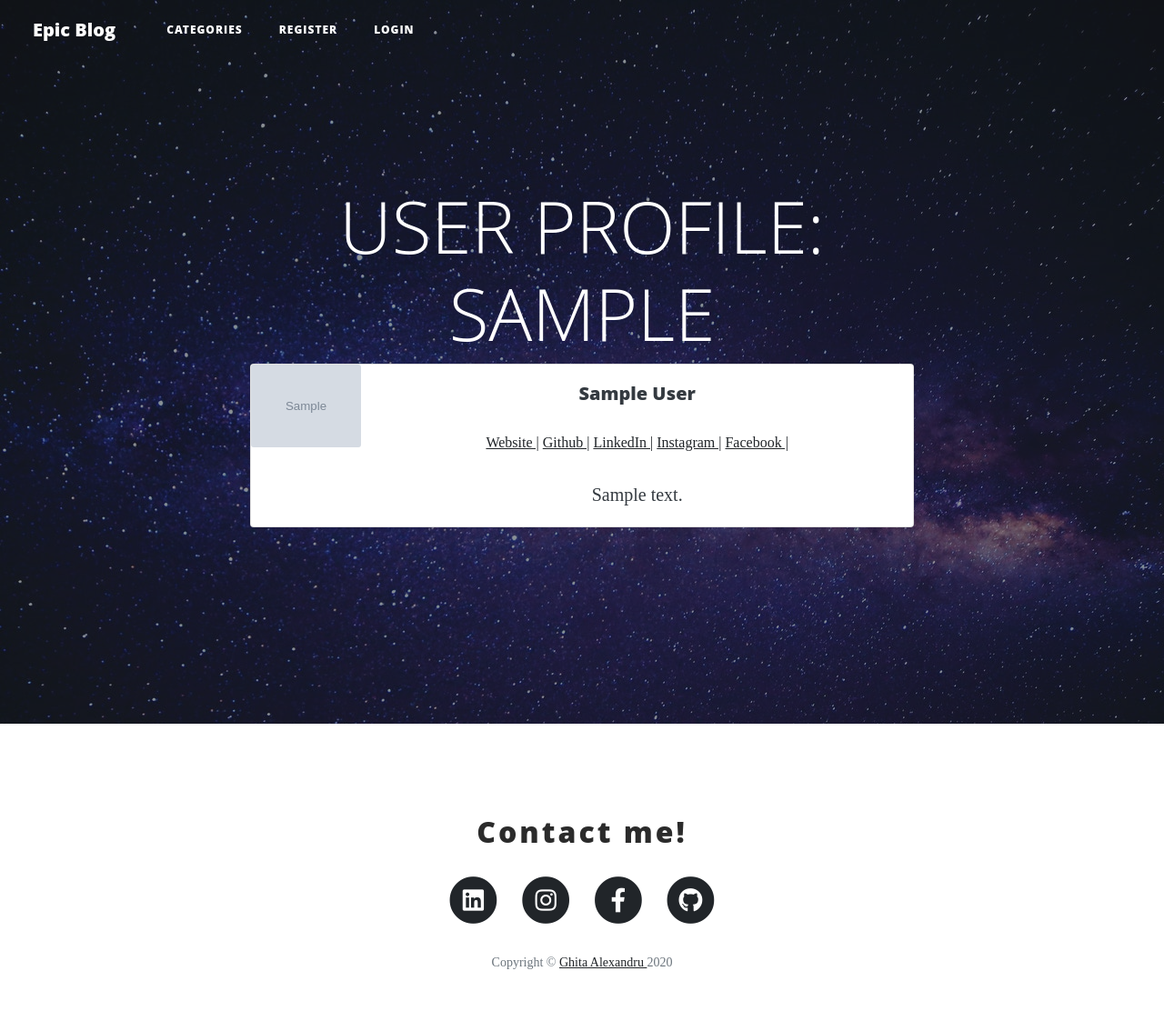
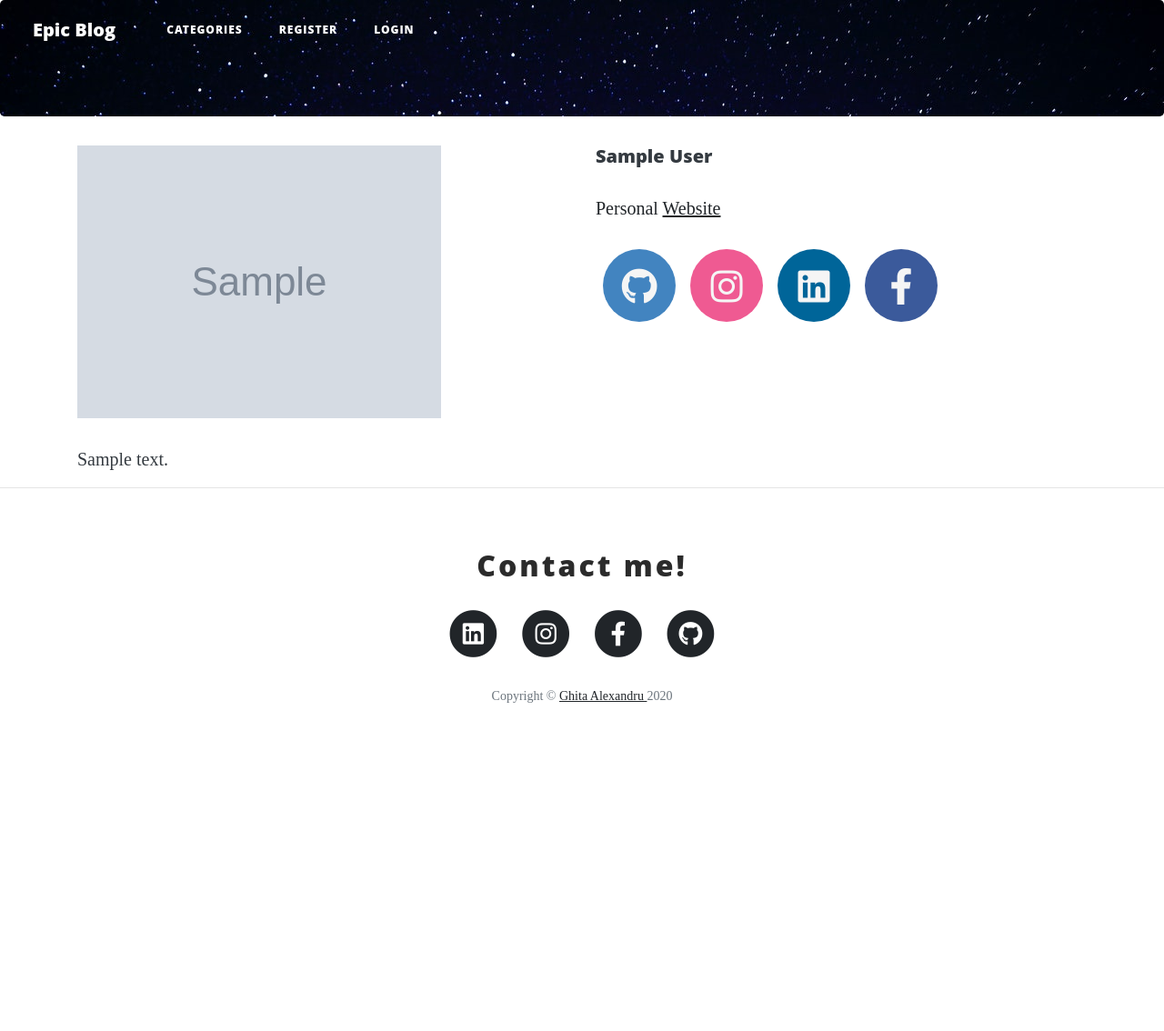
Before and after one commit to GhitaAlexandruIon/EpicBlog, a Django app: page /members/profile/1 in a window 1280 px wide. Shown: the whole page at 91% size. After the commit the page ends 773 px from the top, so only its background shows below. Run offline with Django 3.2, Linux system fonts and the light colour scheme; tables that the repository leaves empty hold one stand-in row (values such as "Sample post"); grey boxes marked "Sample" are stand-in pictures; some libraries are stand-ins or nearby versions; some web fonts are replaced.

Commit message:
new Profile page

```diff
--- a/epicApp/templates/home.html
+++ b/epicApp/templates/home.html
@@ -15,9 +15,9 @@
 
                             <a class="category" href="{% url 'category' post.category %}">#{{ post.category }}</a>
                             <a class="" href="#">
-                                <span class="badge reaction__count ">{{ post.comments.count }} <em>comment{{ post.comments.count|pluralize }}</em></span> </a>
+                                <span class="badge reaction__count "><i>{{ post.comments.count }}</i> <em>comment{{ post.comments.count|pluralize }}</em></span> </a>
                                 <a href="#">
-                                    <span class="badge reaction__count ">{{ post.total_likes }} <em>like{{ post.total_likes|pluralize }}</em> </span>
+                                    <span class="badge reaction__count "><i>{{ post.total_likes }}</i> <em>like{{ post.total_likes|pluralize }}</em> </span>
                                 </a>
                         </small>
                         <p class="lead">{{ post.snippet }}</p>
--- a/members/templates/registration/user_profile.html
+++ b/members/templates/registration/user_profile.html
@@ -4,58 +4,71 @@
 
 
 {% block content %}
-    <header class="masthead" style="background-image: url(
-            {% block header %}'/static/epicapp/images/slide1.jpg') {% endblock %}">
-        <div class="overlay"></div>
+    <div class="jumbotron text-center" style="background-image: url('/static/epicapp/images/slide1.jpg')">
+    </div>
     <div class="container">
         <div class="row">
-                <div class="col-lg-8 col-md-10 mx-auto">
-                    <div class="site-heading">
-                        <div class="  userProfileContainer">
-                            <h1 class="display-4 text-center">User Profile: {{ page_user }}</h1>
-                            <div class="card mb-3">
-                                <div class="row no-gutters">
-                                    <div class="col-md-2">
+            <div class="col-md-6 col-sm-12 profile_img">
                 {% if page_user.profile_pic %}
-                                            <img src="{{ page_user.profile_pic.url }}" class="card-img" alt="...">
+                    <img src="{{ page_user.profile_pic.url }}" class="" alt="...">
 
                 {% else %}
-                                            <img src="{% static 'epicapp/images/default.png' %}" class="card-img"
+                    <img src="{% static 'epicapp/images/default.png' %}" class=" "
                          alt="...">
                 {% endif %}
 
             </div>
-                                    <div class="col-md-10">
-                                        <div class="card-body">
+            <div class="col-md-6 col-sm-12 ">
                 <h5 class="card-title text-dark">{{ page_user.user.first_name }} {{ page_user.user.last_name }}</h5>
-                                            <p class="small text-muted">
+
                 {% if  page_user.website %}
-                                                    <a href="{{ page_user.website }}" target="_blank">Website |</a>
+                    <p>Personal
+                        <a href="{{ page_user.website }}" target="_blank">Website</a></p>
+
                 {% endif %}
-                                                {% if page_user.github %}
-                                                    <a href="{{ page_user.github }}" target="_blank">Github |</a>
+                <div class="social-icons">
+                    {% if  page_user.website %}
+                        <a class="social-icon social-icon--github"
+                           href="{{ page_user.github }}" target="_blank">
+                            <i class="fab fa-github" style="color: whitesmoke"></i>
+                            <div class="tooltip">Github</div>
+                        </a>
                     {% endif %}
-                                                {% if page_user.linkedin %}
-                                                    <a href="{{ page_user.linkedin }}" target="_blank">LinkedIn |</a>
+                    {% if  page_user.website %}
+                        <a class="social-icon social-icon--instagram"
+                           href="{{ page_user.instagram }}" target="_blank">
+                            <i class="fab fa-instagram" style="color: whitesmoke"></i>
+                            <div class="tooltip">Instagram</div>
+                        </a>
                     {% endif %}
-                                                {% if page_user.instagram %}
-                                                    <a href="{{ page_user.instagram }}" target="_blank">Instagram |</a>
+                    {% if  page_user.website %}
+                        <a class="social-icon social-icon--linkedin"
+                           href="{{ page_user.linkedin }}" target="_blank">
+                            <i class="fab fa-linkedin" style="color: whitesmoke"></i>
+                            <div class="tooltip">LinkedIn</div>
+                        </a>
                     {% endif %}
-                                                {% if page_user.facebook %}
-                                                    <a href="{{ page_user.facebook }}" target="_blank">Facebook |</a>
+                    {% if  page_user.website %}
+                        <a class="social-icon social-icon--facebook text-center"
+                           href="{{ page_user.facebook }}" target="_blank">
+                            <i class="fab fa-facebook-f" style="color: whitesmoke"></i>
+                            <div class="tooltip">Facebook</div>
+                        </a>
                     {% endif %}
-                                            </p>
+                </div>
+
+            </div>
+        </div>
+
+    </div>
+    <div class="container">
+        <div class="row">
+            <div class="col-lg-12 col-md-8 col-sm-4">
+
                 <p class="card-text text-dark"> {{ page_user.bio }}</p>
             </div>
         </div>
     </div>
-                            </div>
-                        </div>
-
-                    </div>
-                </div>
-            </div>
-        </div>
-    </header>
+    <hr>
 
 {% endblock %}
--- a/static/epicapp/css/style.css
+++ b/static/epicapp/css/style.css
@@ -470,11 +470,6 @@ footer .copyright {
 /**** Social Icons *****/
 
 .social-icons {
-    position: absolute;
-    top: 50%;
-    left: 50%;
-    transform: translate(-50%, -50%);
-    z-index: 3;
     display: flex;
     list-style: none;
 }
@@ -590,52 +585,202 @@ h2 {
     transition-delay: 0.5s;
     opacity: 1;
 }
+
 /*Members app*/
-.loginForm, .addCateoryForm, .commentForm{
+.loginForm, .addCateoryForm, .commentForm {
     width: 50%;
     margin: auto;
 }
-.registerForm{
+
+.registerForm {
     width: 80%;
     margin: auto;
 }
-.title_post{
+
+.title_post {
     font-family: 'Cinzel', serif;
     letter-spacing: 3px;
 }
-.sub_title{
+
+.sub_title {
 
     font-family: 'Mirza', cursive;
     letter-spacing: 2px;
 }
-.lead{
+
+.lead {
 
     font-family: 'Mirza', cursive;
 }
-.footer_head{
+
+.footer_head {
     letter-spacing: 3px;
     margin-top: 0;
     color: #2b2b2b;
     transition: ease-in-out;
 }
-.footer_head:hover{
+
+.footer_head:hover {
     color: #175dc3;
 }
+
 .category__form__heading, .post__form__heading, .add__comment__form_heading,
 .update__post__form__heading, .create__profile__page__form__heading,
 .change__password__form_heading, .edit__profile__form, .edit__profile__page__form,
-.login__form__heading, .registration__form__heading{
-    padding: 100px 0;!important;
-    color: whitesmoke;!important;
+.login__form__heading, .registration__form__heading {
+    padding: 100px 0;
+!important;
+    color: whitesmoke;
+!important;
 }
+
 div.registration__form__heading div.container.registerFormContainer div.form-group.registerForm.text-left form ul li,
 form small.form-text.text-muted, div.form-group label, div#id_password.form-control-static strong,
 div#id_password.form-control-static {
     display: none;
 }
-form small.form-text.text-muted a{
+
+form small.form-text.text-muted a {
     overflow: visible;
 }
-.reaction__count:hover{
-    color:#175dc3;
+
+.reaction__count:hover {
+    color: #175dc3;
 }
+
+/*social icons*/
+
+
+.social-icon {
+    display: -webkit-box;
+    display: flex;
+    -webkit-box-align: center;
+    align-items: center;
+    -webkit-box-pack: center;
+    justify-content: center;
+    position: relative;
+    width: 80px;
+    height: 80px;
+    margin: 0 0.5rem;
+    border-radius: 50%;
+    cursor: pointer;
+    font-family: "Helvetica Neue", "Helvetica", "Arial", sans-serif;
+    font-size: 2.5rem;
+    text-decoration: none;
+    -webkit-transition: all 0.15s ease;
+    transition: all 0.15s ease;
+}
+
+.social-icon:hover {
+    color: #fff;
+}
+
+.social-icon:hover .tooltip {
+    visibility: visible;
+    opacity: 1;
+    -webkit-transform: translate(-50%, -150%);
+    transform: translate(-50%, -150%);
+}
+
+.social-icon:active {
+    box-shadow: 0 1px 3px rgba(0, 0, 0, 0.5) inset;
+}
+
+.social-icon--linkedin {
+    background: #006599;
+    color: #fff;
+}
+
+.social-icon--linkedin .tooltip {
+    background: #006599;
+    color: currentColor;
+}
+
+.social-icon--linkedin .tooltip:after {
+    border-top-color: #006599;
+}
+
+
+.social-icon--facebook {
+    background: #3b5a9b;
+    color: #fff;
+}
+
+.social-icon--facebook .tooltip {
+    background: #3b5a9b;
+    color: currentColor;
+}
+
+.social-icon--facebook .tooltip:after {
+    border-top-color: #3b5a9b;
+}
+
+.social-icon--instagram {
+    background: #ef5a92;
+    color: #fff;
+}
+
+.social-icon--instagram .tooltip {
+    background: #ef5a92;
+    color: currentColor;
+}
+
+.social-icon--instagram .tooltip:after {
+    border-top-color: #527fa6;
+}
+
+
+
+.social-icon--github {
+    background: #4284c0;
+    color: #fff;
+}
+
+.social-icon--github .tooltip {
+    background: #4284c0;
+    color: currentColor;
+}
+
+.social-icon--github .tooltip:after {
+    border-top-color: #4284c0;
+}
+
+.social-icon i {
+    position: relative;
+    top: 1px;
+}
+
+/* Tooltips */
+.tooltip {
+    display: block;
+    /*position: absolute;*/
+    top: 0;
+    left: 50%;
+    padding: 0.8rem 1rem;
+    border-radius: 40px;
+    font-size: 0.8rem;
+    font-weight: bold;
+    opacity: 0;
+    pointer-events: none;
+    text-transform: uppercase;
+    -webkit-transform: translate(-50%, -100%);
+    transform: translate(-50%, -100%);
+    -webkit-transition: all 0.3s ease;
+    transition: all 0.3s ease;
+    z-index: 1;
+}
+
+.tooltip:after {
+    display: block;
+    position: absolute;
+    bottom: 1px;
+    left: 50%;
+    width: 0;
+    height: 0;
+    content: "";
+    border: solid;
+    border-width: 10px 10px 0 10px;
+    border-color: transparent;
+    -webkit-transform: translate(-50%, 100%);
+    transform: translate(-50%, 100%);
+}
```
Lines whose indentation alone changed are shown as unchanged.
